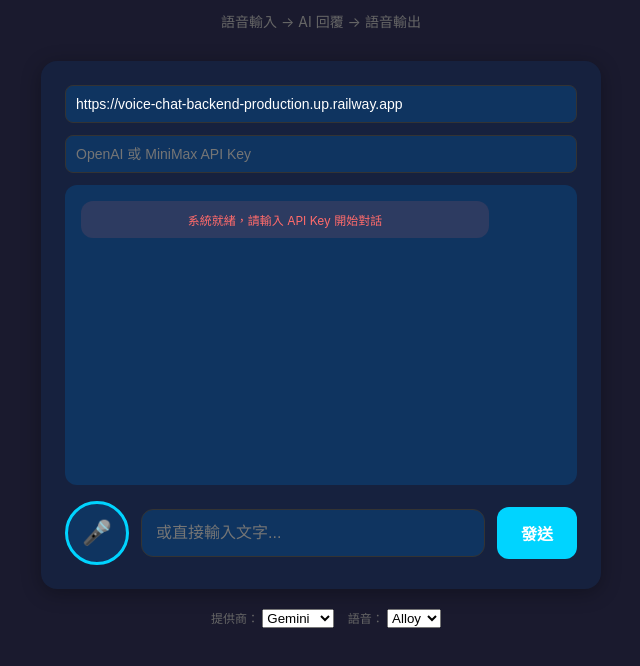
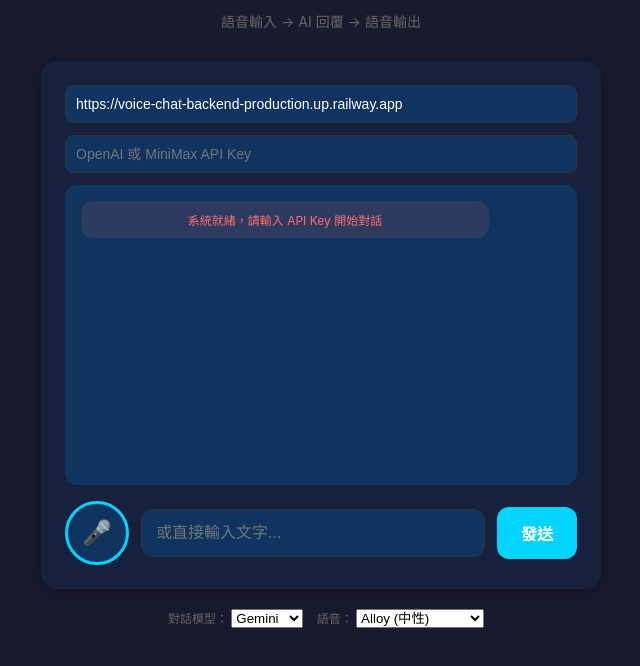
Before and after one commit to therobbieboo/voice-chat-backend, a website: page index.html in a window 1280 px wide. Shown: the part 110-776 px from the top of the page, without its empty margins (319-959 px from the left). Drawn offline with Linux system fonts and the light colour scheme.

Commit message:
Improve UI: add favicon, clarify dialogue model labels, add more voice options

```diff
--- a/index.html
+++ b/index.html
@@ -3,6 +3,7 @@
 <head>
   <meta charset="UTF-8">
   <meta name="viewport" content="width=device-width, initial-scale=1.0">
+  <link rel="icon" type="image/svg+xml" href="favicon.svg">
   <title>語音對話 Demo</title>
   <style>
     * { box-sizing: border-box; }
@@ -192,17 +193,20 @@
   </div>
 
   <div class="settings">
-    <label>提供商：</label>
-    <select id="provider" onchange="updateVoices()">
+    <label>對話模型：</label>
+    <select id="provider">
       <option value="gemini">Gemini</option>
+      <option value="minimax">MiniMax</option>
       <option value="openai">OpenAI</option>
-      <option value="minimax">MiniMax</option>
     </select>
     <label>語音：</label>
     <select id="voice">
-      <option value="alloy">Alloy</option>
-      <option value="nova">Nova</option>
-      <option value="echo">Echo</option>
+      <option value="alloy">Alloy (中性)</option>
+      <option value="nova">Nova (女性)</option>
+      <option value="echo">Echo (男性)</option>
+      <option value="fable">Fable (英式)</option>
+      <option value="onyx">Onyx (低沉男)</option>
+      <option value="shimmer">Shimmer (柔和女)</option>
     </select>
   </div>
 
```
Also changed, not shown: favicon.svg (added).
